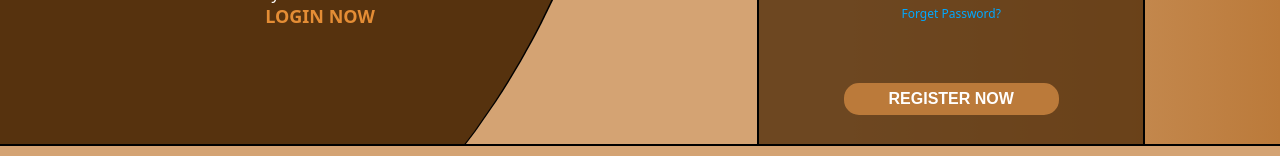
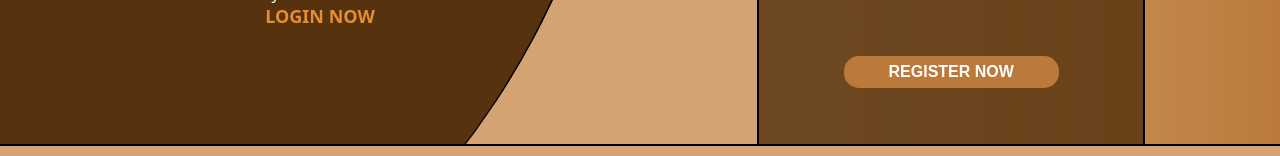
Before and after one commit to MimanshaKaur/PetalCraft, a plain HTML site: page register.html in a window 1280 px wide. Shown: the part 486-642 px from the top of the page. Drawn offline with Linux system fonts and the light colour scheme.

Commit message:
remove frgt pwd

```diff
--- a/register.html
+++ b/register.html
@@ -60,7 +60,6 @@
                     <div class="form-grp">
                         <label for="Password">PASSWORD</label>
                         <input type="password" id="Password" placeholder="Enter Your Password" required><br>
-                        <a href="#" class="forget_pwd"> Forget Password?</a>
                     </div> <br>
                 <button type="submit" class="Register-btn" href="./index.html">REGISTER NOW</button>
                 </form>
```
